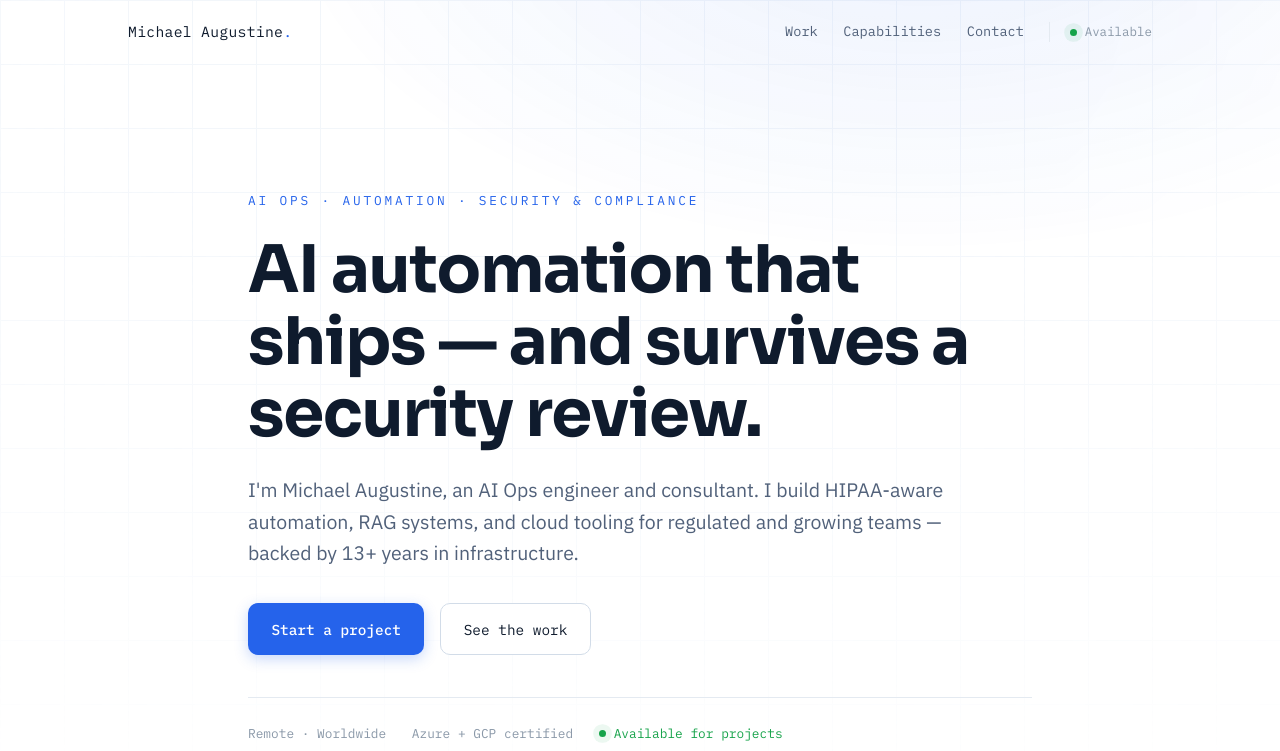
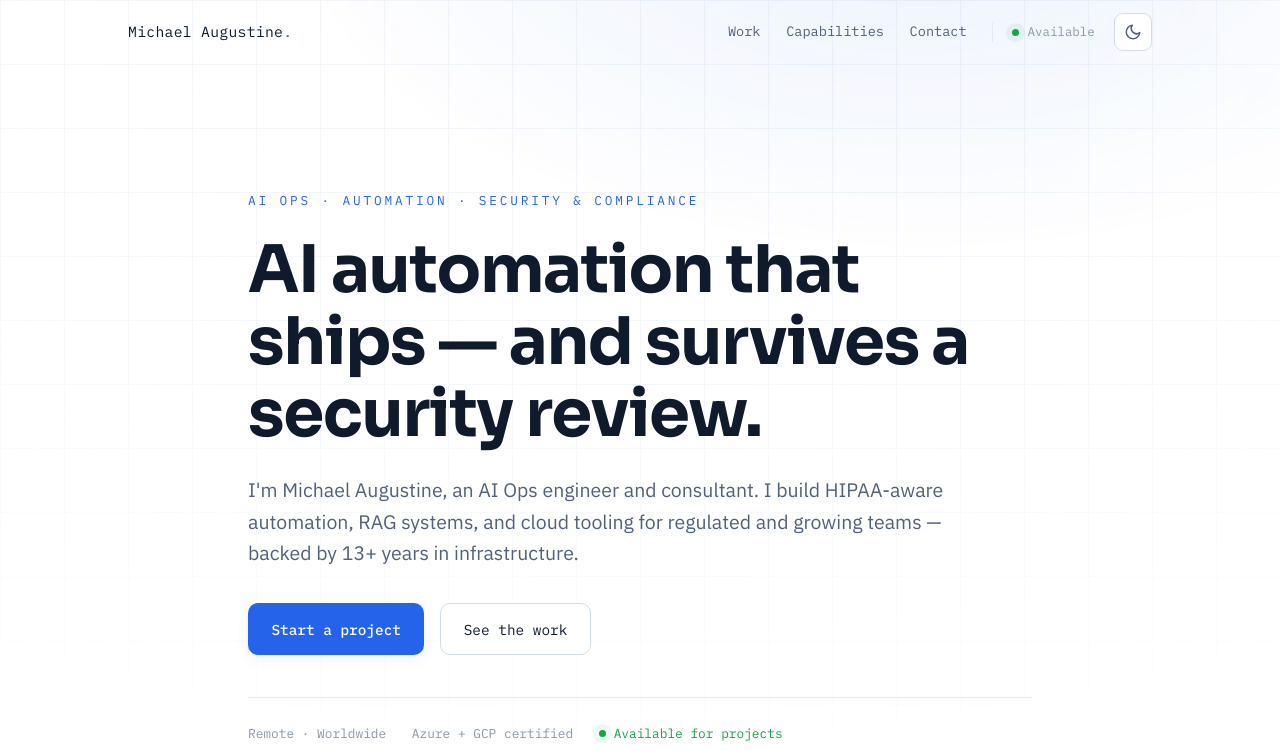
Before and after one commit to augforce/augforce.github.io, a Jekyll site: the page built from index.html, in a window 1280 px wide. Shown: the top 751 px of the page. Built offline with Jekyll 4.4.1, drawn with Linux system fonts in a browser that asks for light colours.

Commit message:
Add light/dark theme toggle
Co-Authored-By: Claude Opus 4.8 (1M context) <noreply@anthropic.com>

```diff
--- a/_includes/nav.html
+++ b/_includes/nav.html
@@ -2,6 +2,7 @@
   <div class="nav__inner container">
     <a href="#top" class="nav__brand">Michael&nbsp;Augustine<span class="nav__brand-dot">.</span></a>
 
+    <div class="nav__right">
       <nav class="nav__links" id="navLinks" aria-label="Primary">
         <a href="#work">Work</a>
         <a href="#skills">Capabilities</a>
@@ -9,8 +10,14 @@
         <span class="nav__status"><span class="dot" aria-hidden="true"></span>Available</span>
       </nav>
 
-    <button class="nav__toggle" id="navToggle" aria-label="Toggle menu" aria-expanded="false" aria-controls="navLinks">
+      <button class="nav__theme" id="themeToggle" type="button" aria-label="Toggle dark mode" aria-pressed="false">
+        <svg class="icon-moon" viewBox="0 0 24 24" fill="none" stroke="currentColor" stroke-width="2" stroke-linecap="round" stroke-linejoin="round" aria-hidden="true"><path d="M21 12.8A9 9 0 1 1 11.2 3a7 7 0 0 0 9.8 9.8z"/></svg>
+        <svg class="icon-sun" viewBox="0 0 24 24" fill="none" stroke="currentColor" stroke-width="2" stroke-linecap="round" stroke-linejoin="round" aria-hidden="true"><circle cx="12" cy="12" r="4"/><path d="M12 2v2M12 20v2M4.9 4.9l1.4 1.4M17.7 17.7l1.4 1.4M2 12h2M20 12h2M4.9 19.1l1.4-1.4M17.7 6.3l1.4-1.4"/></svg>
+      </button>
+
+      <button class="nav__toggle" id="navToggle" type="button" aria-label="Toggle menu" aria-expanded="false" aria-controls="navLinks">
         <span></span><span></span><span></span>
       </button>
     </div>
+  </div>
 </header>
--- a/_layouts/default.html
+++ b/_layouts/default.html
@@ -8,6 +8,17 @@
 
   <!-- Flag JS as available so we never hide content from no-JS visitors -->
   <script>document.documentElement.className = document.documentElement.className.replace('no-js', 'js');</script>
+
+  <!-- Apply saved/system theme before paint to avoid a flash -->
+  <script>
+    (function () {
+      try {
+        var t = localStorage.getItem('theme');
+        if (!t) t = matchMedia('(prefers-color-scheme: dark)').matches ? 'dark' : 'light';
+        document.documentElement.setAttribute('data-theme', t);
+      } catch (e) {}
+    })();
+  </script>
 
   <link rel="preconnect" href="https://fonts.googleapis.com">
   <link rel="preconnect" href="https://fonts.gstatic.com" crossorigin>
--- a/assets/css/style.css
+++ b/assets/css/style.css
@@ -1,16 +1,19 @@
 /* ============================================================
    Michael Augustine — portfolio
-   Aesthetic: clean, airy, blue-and-white (light theme).
-   White ground, dark-navy text, single confident blue accent.
+   Light theme: clean, airy, blue-and-white.
+   Dark theme: dark navy + brighter blue (via [data-theme="dark"]).
+   Palette is driven entirely by the CSS variables below.
    ============================================================ */
 
 :root {
   --bg:        #ffffff;
+  --bg-rgb:    255, 255, 255;  /* for translucent nav backgrounds */
   --bg-tint:   #f4f8fd;        /* faint cool section background */
   --surface:   #ffffff;
   --surface-2: #f8fafd;
   --border:    #e4eaf1;
   --border-2:  #d2dce8;
+  --grid-line: #eef3f9;        /* faint blueprint grid lines */
 
   --text:      #0f1b2d;        /* dark navy */
   --text-dim:  #51617a;
@@ -34,6 +37,32 @@
   --shadow-lg: 0 14px 34px rgba(15, 27, 45, 0.12);
 }
 
+/* ---------- dark theme ---------- */
+html[data-theme="dark"] {
+  --bg:        #0b1220;
+  --bg-rgb:    11, 18, 32;
+  --bg-tint:   #0e1729;
+  --surface:   #111b30;
+  --surface-2: #16223a;
+  --border:    #243149;
+  --border-2:  #324465;
+  --grid-line: #182740;
+
+  --text:      #e9eef7;
+  --text-dim:  #9fb0c9;
+  --text-faint:#6b7c98;
+
+  --accent:        #5b9bff;
+  --accent-strong: #82b2ff;
+  --accent-soft:   rgba(91, 155, 255, 0.12);
+  --accent-line:   rgba(91, 155, 255, 0.30);
+  --accent-glow:   rgba(91, 155, 255, 0.16);
+  --ok:        #34d399;
+
+  --shadow:    0 1px 2px rgba(0, 0, 0, 0.45), 0 4px 14px rgba(0, 0, 0, 0.35);
+  --shadow-lg: 0 18px 42px rgba(0, 0, 0, 0.55);
+}
+
 /* ---------- reset / base ---------- */
 *, *::before, *::after { box-sizing: border-box; }
 html { scroll-behavior: smooth; -webkit-text-size-adjust: 100%; }
@@ -48,9 +77,10 @@ body {
   -webkit-font-smoothing: antialiased;
   text-rendering: optimizeLegibility;
   overflow-x: hidden;
+  transition: background-color .3s ease, color .3s ease;
 }
 
-/* atmosphere: faint blueprint grid + soft blue glow up top */
+/* atmosphere: faint blueprint grid + soft accent glow up top */
 body::before {
   content: "";
   position: fixed;
@@ -59,8 +89,8 @@ body::before {
   pointer-events: none;
   background:
     radial-gradient(1100px 620px at 72% -12%, var(--accent-glow), transparent 60%),
-    linear-gradient(#eef3f9 1px, transparent 1px) 0 0 / 100% 64px,
-    linear-gradient(90deg, #eef3f9 1px, transparent 1px) 0 0 / 64px 100%;
+    linear-gradient(var(--grid-line) 1px, transparent 1px) 0 0 / 100% 64px,
+    linear-gradient(90deg, var(--grid-line) 1px, transparent 1px) 0 0 / 64px 100%;
   -webkit-mask-image: radial-gradient(125% 100% at 50% 0%, #000 28%, transparent 96%);
           mask-image: radial-gradient(125% 100% at 50% 0%, #000 28%, transparent 96%);
   opacity: 0.75;
@@ -110,13 +140,13 @@ h1, h2, h3 { margin: 0; font-family: var(--display); font-weight: 700; letter-sp
   background: var(--accent);
   color: #fff;
   font-weight: 500;
-  box-shadow: 0 4px 14px rgba(37, 99, 235, 0.25);
+  box-shadow: 0 4px 14px var(--accent-soft);
 }
-.btn--primary:hover { transform: translateY(-2px); background: var(--accent-strong); box-shadow: 0 6px 18px rgba(37, 99, 235, 0.32); }
+.btn--primary:hover { transform: translateY(-2px); background: var(--accent-strong); }
 .btn--ghost {
   border-color: var(--border-2);
   color: var(--text);
-  background: #fff;
+  background: var(--surface);
 }
 .btn--ghost:hover { border-color: var(--accent); color: var(--accent); transform: translateY(-2px); }
 
@@ -129,7 +159,7 @@ h1, h2, h3 { margin: 0; font-family: var(--display); font-weight: 700; letter-sp
   border-bottom: 1px solid transparent;
 }
 .nav.is-scrolled {
-  background: rgba(255, 255, 255, 0.82);
+  background: rgba(var(--bg-rgb), 0.82);
   backdrop-filter: blur(10px);
   border-bottom-color: var(--border);
 }
@@ -139,6 +169,7 @@ h1, h2, h3 { margin: 0; font-family: var(--display); font-weight: 700; letter-sp
   justify-content: space-between;
   height: 64px;
 }
+.nav__right { display: flex; align-items: center; gap: 1.2rem; }
 .nav__brand { font-size: 0.92rem; letter-spacing: 0.02em; color: var(--text); }
 .nav__brand-dot { color: var(--accent); }
 .nav__links { display: flex; align-items: center; gap: 1.6rem; }
@@ -161,6 +192,25 @@ h1, h2, h3 { margin: 0; font-family: var(--display); font-weight: 700; letter-sp
   font-size: 0.78rem; color: var(--text-faint);
   padding-left: 1.2rem; border-left: 1px solid var(--border);
 }
+
+/* theme toggle button */
+.nav__theme {
+  display: inline-flex; align-items: center; justify-content: center;
+  width: 38px; height: 38px;
+  border: 1px solid var(--border-2);
+  border-radius: 9px;
+  background: var(--surface);
+  color: var(--text-dim);
+  cursor: pointer;
+  transition: color .18s ease, border-color .18s ease, background-color .18s ease;
+}
+.nav__theme:hover { color: var(--accent); border-color: var(--accent); }
+.nav__theme svg { width: 18px; height: 18px; display: block; }
+.nav__theme .icon-sun { display: none; }
+html[data-theme="dark"] .nav__theme .icon-moon { display: none; }
+html[data-theme="dark"] .nav__theme .icon-sun { display: block; }
+.no-js .nav__theme { display: none; }   /* no toggle without JS */
+
 .nav__toggle {
   display: none;
   flex-direction: column;
@@ -200,7 +250,7 @@ h1, h2, h3 { margin: 0; font-family: var(--display); font-weight: 700; letter-sp
 
 /* ---------- sections ---------- */
 .section { padding: clamp(3.5rem, 9vh, 6.5rem) 0; scroll-margin-top: 84px; }
-.section--skills { background: var(--bg-tint); border-block: 1px solid var(--border); }
+.section--skills { background: var(--bg-tint); border-block: 1px solid var(--border); transition: background-color .3s ease, border-color .3s ease; }
 .section__label {
   color: var(--accent);
   font-size: 0.8rem;
@@ -229,7 +279,7 @@ h1, h2, h3 { margin: 0; font-family: var(--display); font-weight: 700; letter-sp
   flex-direction: column;
   overflow: hidden;
   box-shadow: var(--shadow);
-  transition: transform .22s ease, border-color .22s ease, box-shadow .22s ease;
+  transition: transform .22s ease, border-color .22s ease, box-shadow .22s ease, background-color .3s ease;
 }
 .card::before {
   content: "";
@@ -279,8 +329,9 @@ h1, h2, h3 { margin: 0; font-family: var(--display); font-weight: 700; letter-sp
   border: 1px solid var(--border);
   border-radius: var(--radius);
   padding: 1.4rem 1.4rem 1.6rem;
-  background: #fff;
+  background: var(--surface);
   box-shadow: var(--shadow);
+  transition: background-color .3s ease, border-color .3s ease;
 }
 .skills__group-title {
   font-family: var(--display);
@@ -316,7 +367,7 @@ h1, h2, h3 { margin: 0; font-family: var(--display); font-weight: 700; letter-sp
 .contact__links a:hover { color: var(--accent); border-bottom-color: var(--accent); }
 
 /* ---------- footer ---------- */
-.footer { border-top: 1px solid var(--border); padding: 2rem 0; background: var(--bg-tint); }
+.footer { border-top: 1px solid var(--border); padding: 2rem 0; background: var(--bg-tint); transition: background-color .3s ease, border-color .3s ease; }
 .footer__inner {
   display: flex; flex-wrap: wrap; align-items: center; justify-content: space-between;
   gap: 0.8rem;
@@ -344,7 +395,7 @@ h1, h2, h3 { margin: 0; font-family: var(--display); font-weight: 700; letter-sp
     align-items: flex-start;
     gap: 1.3rem;
     padding: 1.6rem var(--gutter) 2rem;
-    background: rgba(255, 255, 255, 0.97);
+    background: rgba(var(--bg-rgb), 0.97);
     backdrop-filter: blur(10px);
     border-bottom: 1px solid var(--border);
     box-shadow: var(--shadow);
--- a/assets/js/main.js
+++ b/assets/js/main.js
@@ -36,6 +36,24 @@
     });
   }
 
+  /* --- theme toggle --- */
+  var themeBtn = document.getElementById("themeToggle");
+  if (themeBtn) {
+    var syncPressed = function () {
+      themeBtn.setAttribute(
+        "aria-pressed",
+        document.documentElement.getAttribute("data-theme") === "dark" ? "true" : "false"
+      );
+    };
+    syncPressed();
+    themeBtn.addEventListener("click", function () {
+      var next = document.documentElement.getAttribute("data-theme") === "dark" ? "light" : "dark";
+      document.documentElement.setAttribute("data-theme", next);
+      try { localStorage.setItem("theme", next); } catch (e) {}
+      syncPressed();
+    });
+  }
+
   /* --- scroll reveal --- */
   var reduce = window.matchMedia("(prefers-reduced-motion: reduce)").matches;
   var revealables = document.querySelectorAll("[data-reveal]");
```
Lines whose indentation alone changed are shown as unchanged.
